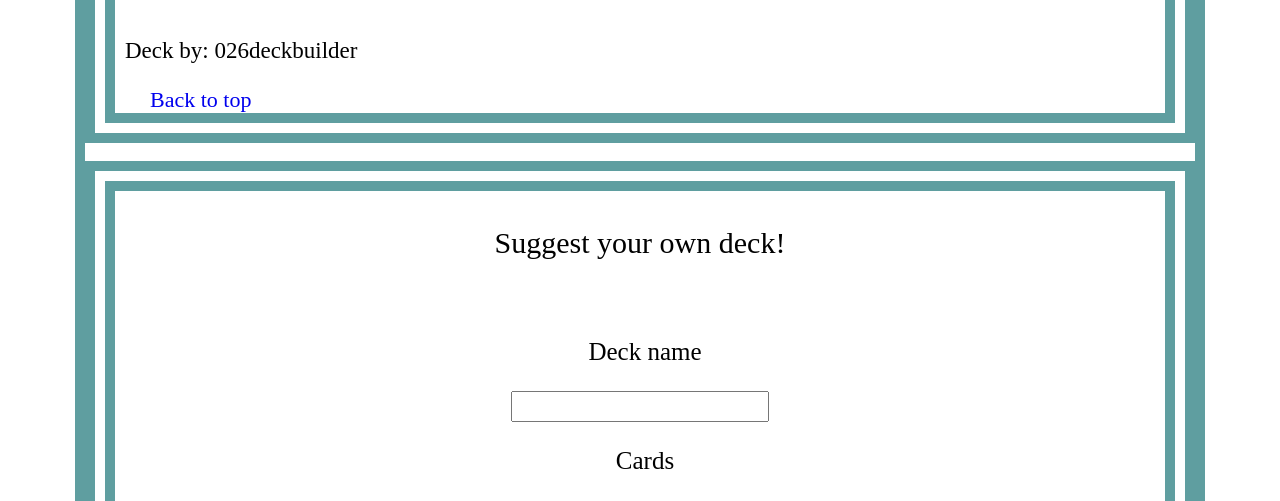
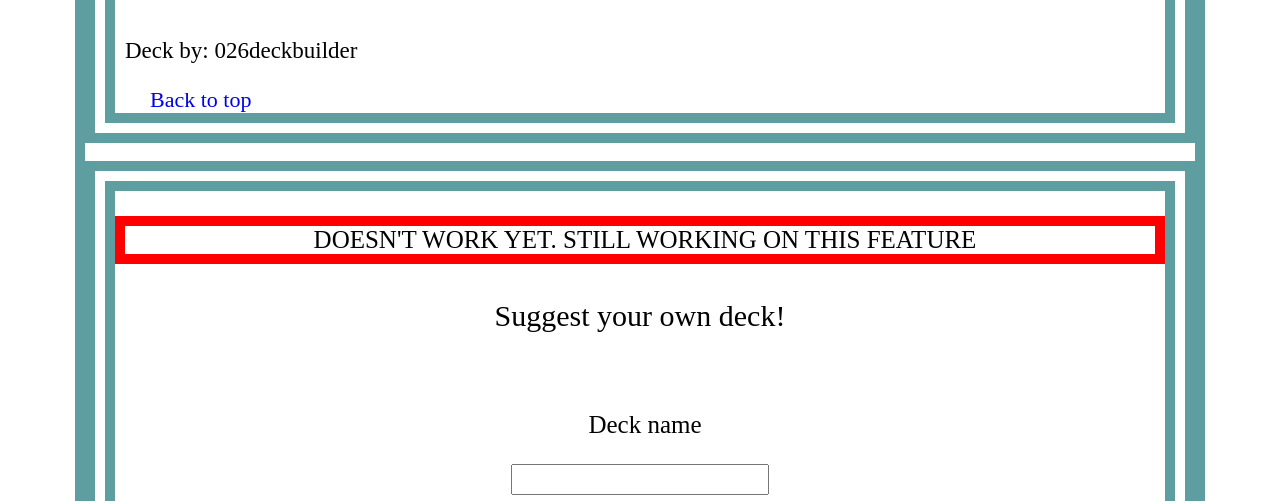
Before and after one commit to fcheng00/our_first_web_project, a PHP site: page /html5/Decks/A1decks.html in a window 1280 px wide. Shown: the part 5885-6386 px from the top of the page. Run offline with PHP 8.4, Linux system fonts and the light colour scheme.

Commit message:
a load of stuff(not junk)

```diff
--- a/andrew/html5/Decks/A1decks.html
+++ b/andrew/html5/Decks/A1decks.html
@@ -294,6 +294,7 @@
         <br />
     </main>
     <footer class="A1_sug">
+        <p class="warning-A1">DOESN'T WORK YET. STILL WORKING ON THIS FEATURE</p>
         <h2 class="title_sug">Suggest your own deck!</h2>
         <br />
         <div>
--- a/andrew/html5/Decks/main.css
+++ b/andrew/html5/Decks/main.css
@@ -102,3 +102,9 @@ footer {
     margin-bottom: 20px;
     width: 200px;
 }
+.warning-A1 {
+    font-size: 25px;
+    border-width: 10px;
+    border-style: solid;
+    border-color: red;
+}
```
